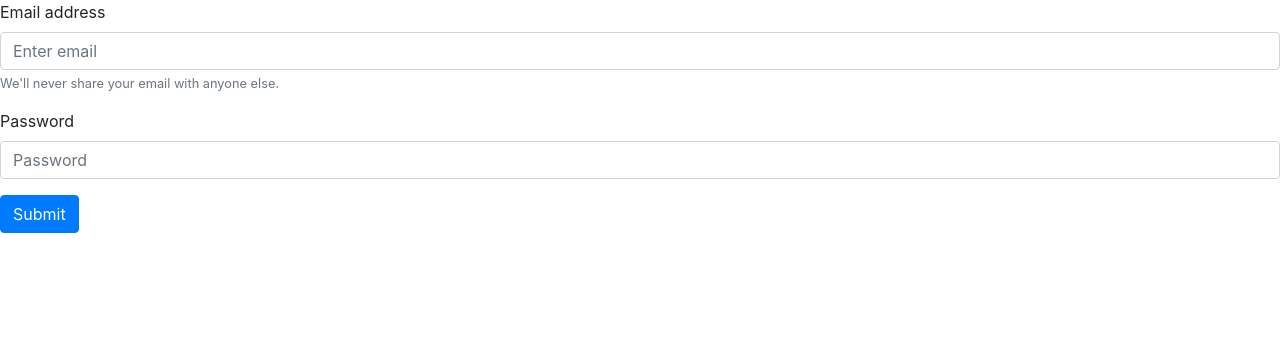
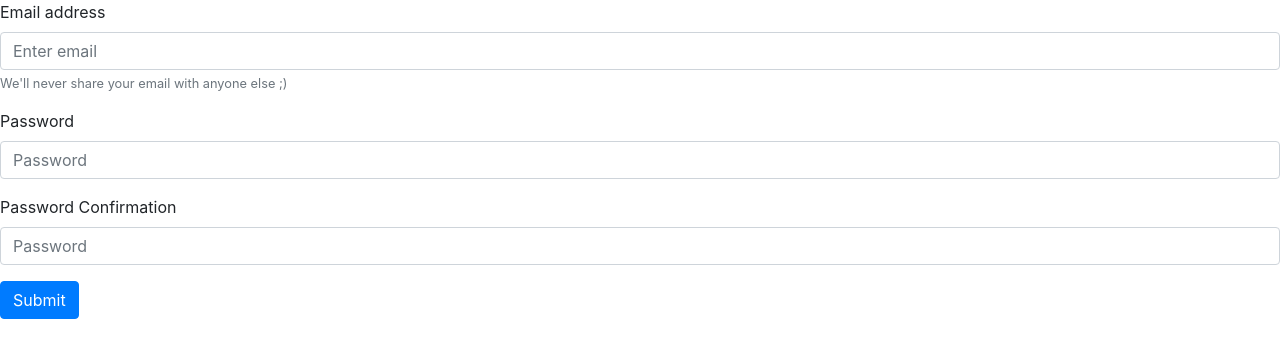
Before and after one commit to zi-codes/jinder-frontend, a React (Create React App) app: page / in a window 1280 px wide. Shown: the top 358 px of the page. Built offline with nearby package versions, Linux system fonts and the light colour scheme.

Commit message:
can create a user on the front end

```diff
--- a/src/App.js
+++ b/src/App.js
@@ -1,13 +1,34 @@
 import React from "react";
-import Button from "react-bootstrap/Button";
 import SignUp from "./components/SignUp";
 
-function App() {
-  return (
-    <div className="App">
-      <SignUp></SignUp>
-    </div>
-  );
+class App extends React.Component {
+  state = {};
+
+  createUser = state => {
+    console.log("now about to post the thing");
+
+    fetch("https://jinder-backend.herokuapp.com/users", {
+    method: 'post',
+    headers: {
+      'Content-Type': 'application/json'
+    },
+    body:  JSON.stringify({"user":
+            {
+              "email": state.email,
+              "password": state.password
+            }
+          })
+  })
+
+}
+
+  render() {
+    return (
+      <div className="App">
+        <SignUp createUser={this.createUser}></SignUp>
+      </div>
+    );
+  }
 }
 
 export default App;
--- a/src/components/SignUp.js
+++ b/src/components/SignUp.js
@@ -4,22 +4,66 @@ import Button from "react-bootstrap/Button";
 import Form from "react-bootstrap/Form";
 
 class SignUp extends React.Component {
+  state = {
+    email: null,
+    password: null,
+    passwordConfirmation: null
+  };
+
+  handleSubmit = event => {
+    event.preventDefault();
+    this.props.createUser(this.state);
+    this.setState({ email: null });
+    this.setState({ password: null });
+    this.setState({ passwordConfirmation: null });
+  };
+
+  handleEmailChange = event => {
+    this.setState({ email: event.target.value });
+  };
+
+  handlePasswordChange = event => {
+    this.setState({ password: event.target.value });
+  };
+
+  handlePasswordConfirmationChange = event => {
+    this.setState({ passwordConfirmation: event.target.value });
+  };
+
   render() {
     return (
       <div>
-        <Form>
+        <Form onSubmit={this.handleSubmit}>
           <Form.Group controlId="formBasicEmail">
             <Form.Label>Email address</Form.Label>
-            <Form.Control type="email" placeholder="Enter email" />
+            <Form.Control
+              type="email"
+              placeholder="Enter email"
+              onChange={this.handleEmailChange}
+            />
             <Form.Text className="text-muted">
-              We'll never share your email with anyone else.
+              We'll never share your email with anyone else ;)
             </Form.Text>
           </Form.Group>
 
           <Form.Group controlId="formBasicPassword">
             <Form.Label>Password</Form.Label>
-            <Form.Control type="password" placeholder="Password" />
+            <Form.Control
+              type="password"
+              placeholder="Password"
+              onChange={this.handlePasswordChange}
+            />
           </Form.Group>
+
+          <Form.Group controlId="formBasicPasswordConfirmation">
+            <Form.Label>Password Confirmation</Form.Label>
+            <Form.Control
+              type="password"
+              placeholder="Password"
+              onChange={this.handlePasswordConfirmationChange}
+            />
+          </Form.Group>
+
           <Button variant="primary" type="submit">
             Submit
           </Button>
@@ -29,4 +73,8 @@ class SignUp extends React.Component {
   }
 }
 
+SignUp.propTypes = {
+  createUser: PropTypes.func.isRequired
+};
+
 export default SignUp;
```
Also changed, not shown: 1 other file (tests, documents, lock files or other folders).
